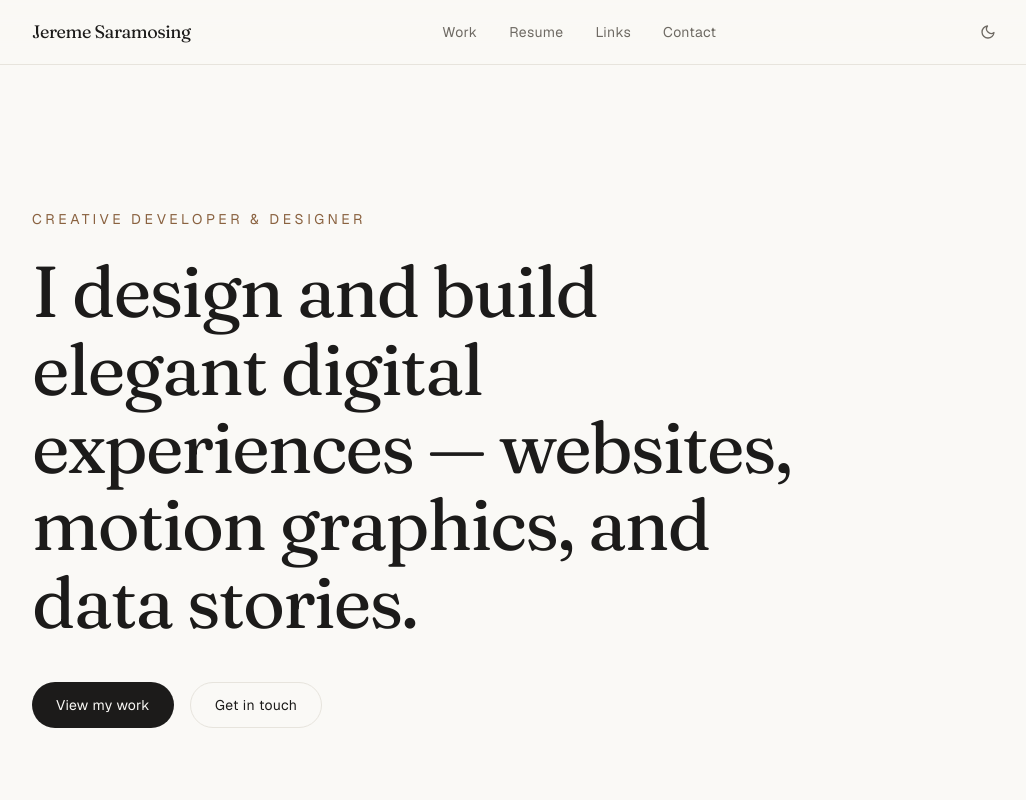
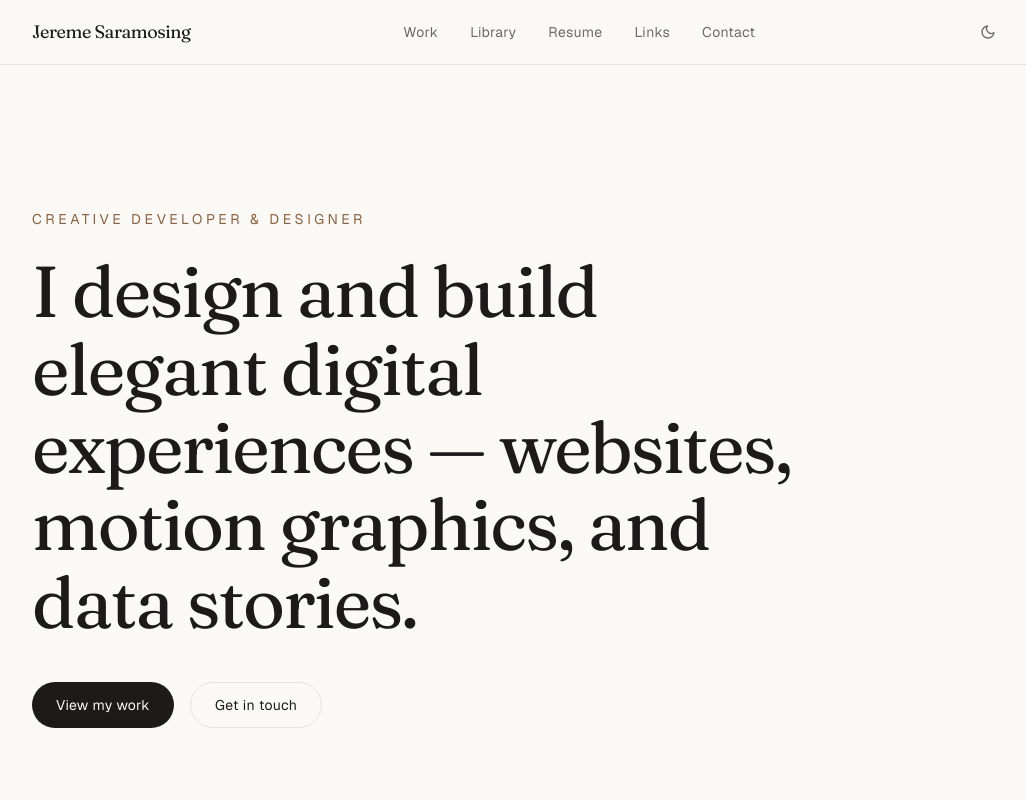
Before and after one commit to jeremesaramosing05/jereme-website, a Next.js app: page / in a window 1280 px wide. Shown: the top 800 px of the page, without its empty margins (120-1146 px from the left). Built offline with nearby package versions, Linux system fonts and the light colour scheme.

Commit message:
feat: add Library to nav and sitemap

```diff
--- a/src/app/sitemap.ts
+++ b/src/app/sitemap.ts
@@ -3,7 +3,7 @@ import { projects } from "@/content/projects";
 import { siteUrl } from "@/content/profile";
 
 export default function sitemap(): MetadataRoute.Sitemap {
-  const staticRoutes = ["", "/work", "/resume", "/links", "/contact"].map(
+  const staticRoutes = ["", "/work", "/library", "/resume", "/links", "/contact"].map(
     (path) => ({
       url: `${siteUrl}${path}`,
       lastModified: new Date(),
--- a/src/components/ui/Nav.tsx
+++ b/src/components/ui/Nav.tsx
@@ -8,6 +8,7 @@ import { profile } from "@/content/profile";
 
 const links = [
   { href: "/work", label: "Work" },
+  { href: "/library", label: "Library" },
   { href: "/resume", label: "Resume" },
   { href: "/links", label: "Links" },
   { href: "/contact", label: "Contact" },
```
